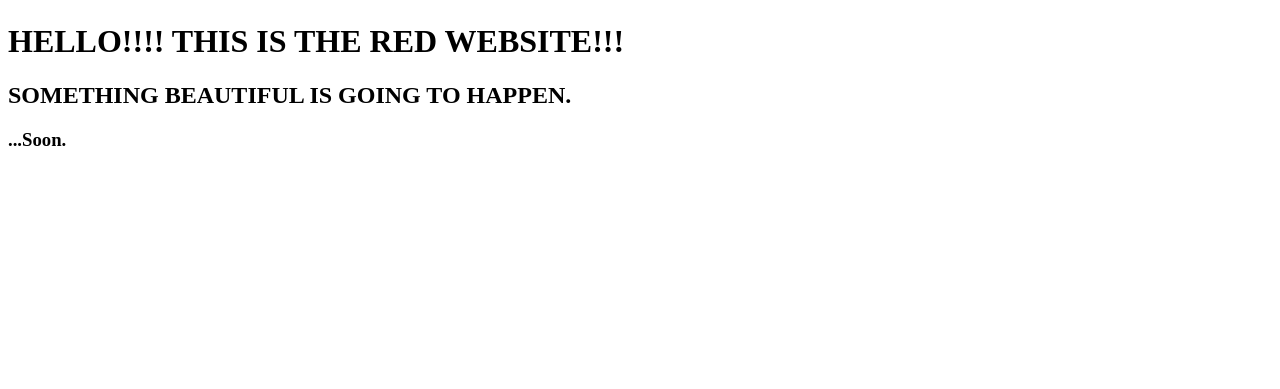
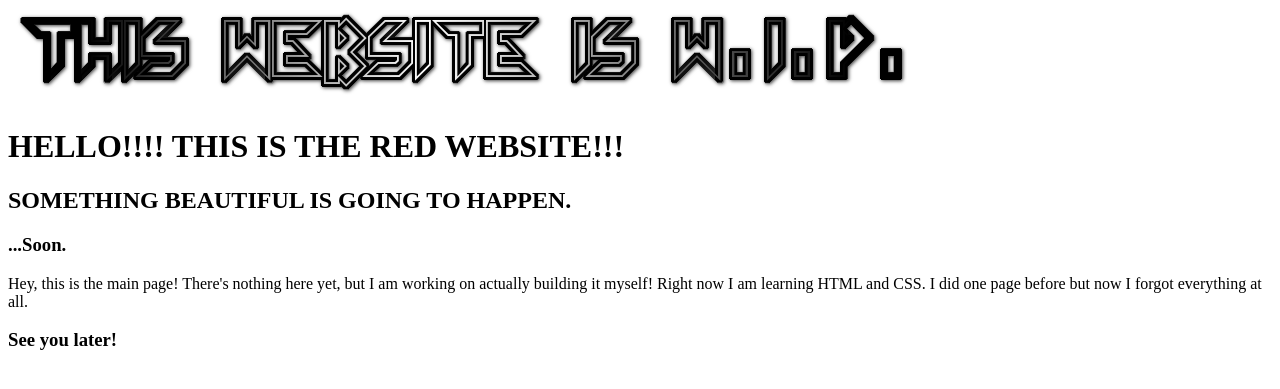
Before and after one commit to TheRedGuyLmao/theredwebsitelmao, a plain HTML site: page index.html in a window 1280 px wide. Shown: the part 123-512 px from the top of the page. Drawn offline with Linux system fonts and the light colour scheme.

Commit message:
added more desc to the site

```diff
--- a/index.html
+++ b/index.html
@@ -1,17 +1,22 @@
 <!DOCTYPE html>
 <html lang="en">
 <head>
-    <meta charset="8bit Operator JVE">
+    <meta charset="UTF-8">
     <title>THE RED WEB</title>
 </head>
 
 <body>
     <img src="assets/websitelogo.gif" alt="Epic Logo">
+    <img src="assets/thiswebsiteiswip.png" alt="Epic WIP text">
 
     <h1>HELLO!!!! THIS IS THE RED WEBSITE!!!</h1>
 
     <h2>SOMETHING BEAUTIFUL IS GOING TO HAPPEN.</h2>
     <h3>...Soon.</h3>
+
+    <p>Hey, this is the main page! There's nothing here yet, but I am working on actually building it myself! Right now I am learning HTML and CSS. I did one page before but now I forgot everything at all.</p>
+
+    <h3>See you later!</h3>
 </body>
 
 </html>
```
Also changed, not shown: assets/thiswebsiteiswip.png (added).
